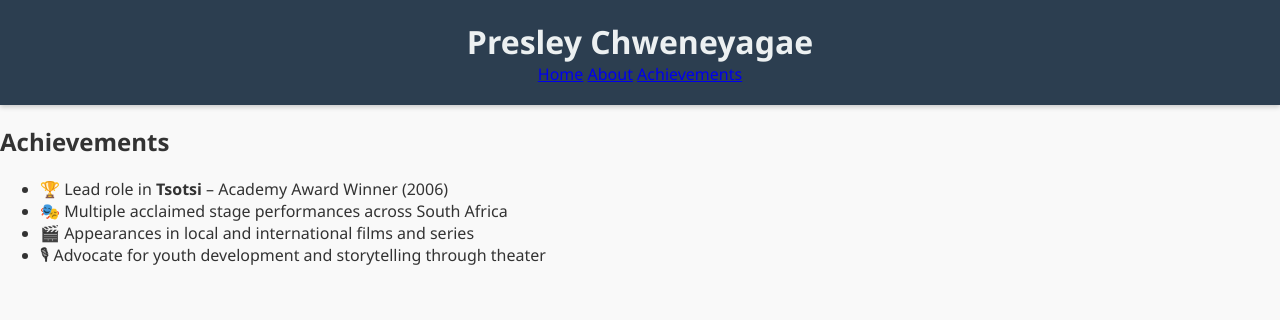
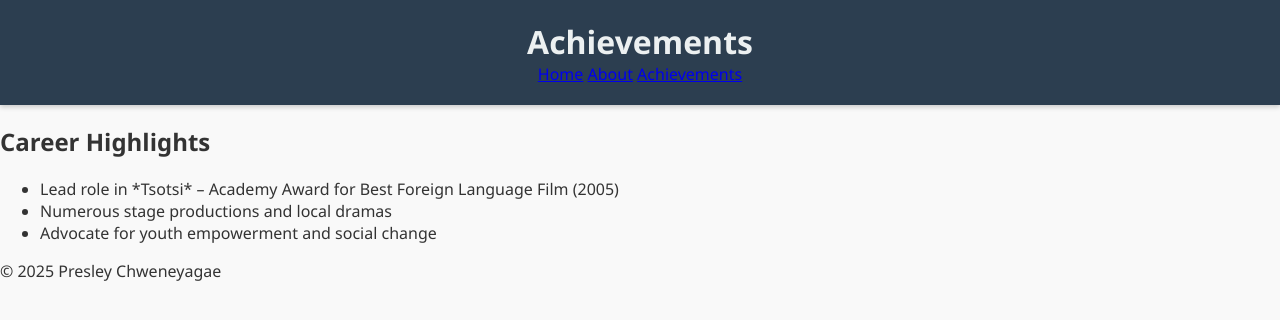
Before and after one commit to Mamokete56/Presley-chweneyagae-, a plain HTML site: page Achievement.html in a window 1280 px wide. Drawn offline with Linux system fonts and the light colour scheme.

Commit message:
Update Achievement.html

```diff
--- a/Achievement.html
+++ b/Achievement.html
@@ -1,27 +1,34 @@
 <!DOCTYPE html>
 <html lang="en">
 <head>
-    <meta charset="UTF-8">
-    <title>Achievements - Presley Chweneyagae</title>
-    <link rel="stylesheet" href="style.css">
+  <meta charset="UTF-8" />
+  <meta name="viewport" content="width=device-width, initial-scale=1.0"/>
+  <title>Achievements</title>
+  <link rel="stylesheet" href="style.css" />
 </head>
 <body>
   <header>
-        <h1>Presley Chweneyagae</h1>
+    <h1>Achievements</h1>
     <nav>
       <a href="index.html">Home</a>
       <a href="about.html">About</a>
       <a href="achievements.html">Achievements</a>
     </nav>
   </header>
-    <div class="container">
-        <h2>Achievements</h2>
+
+  <main>
+    <section>
+      <h2>Career Highlights</h2>
       <ul>
-            <li>🏆 Lead role in <strong>Tsotsi</strong> – Academy Award Winner (2006)</li>
-            <li>🎭 Multiple acclaimed stage performances across South Africa</li>
-            <li>🎬 Appearances in local and international films and series</li>
-            <li>🎙 Advocate for youth development and storytelling through theater</li>
+        <li>Lead role in *Tsotsi* – Academy Award for Best Foreign Language Film (2005)</li>
+        <li>Numerous stage productions and local dramas</li>
+        <li>Advocate for youth empowerment and social change</li>
       </ul>
-    </div>
+    </section>
+  </main>
+
+  <footer>
+    <p>&copy; 2025 Presley Chweneyagae</p>
+  </footer>
 </body>
 </html>
```
Lines whose indentation alone changed are shown as unchanged.
